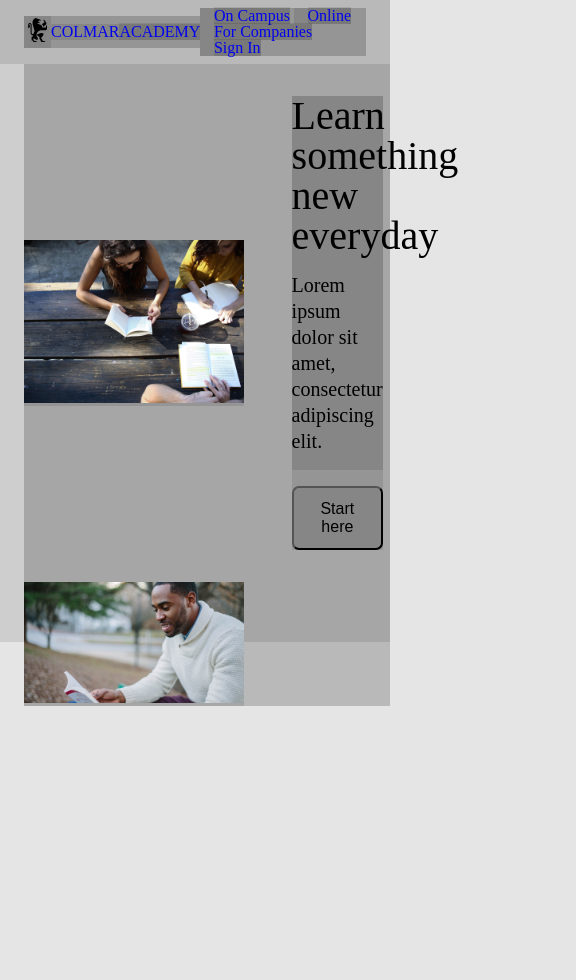
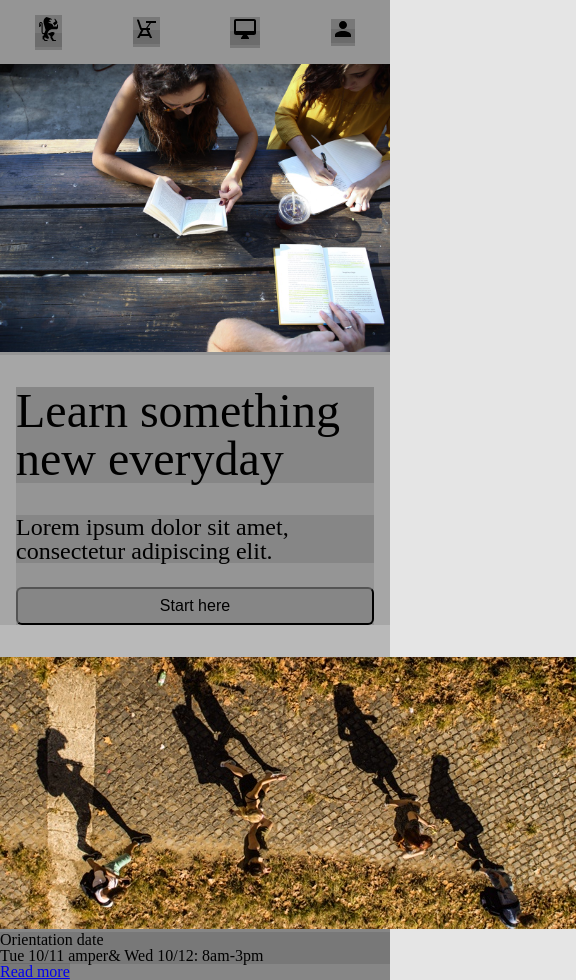
Before and after one commit to nabrus/colmar-academy, a plain HTML site: page index.html in a window 390 px wide. Shown: the whole page, 576 px wide, since content can reach past the window. Before the commit the page ends 844 px from the top, so only its background shows below. Drawn offline with Linux system fonts and the light colour scheme.

Commit message:
restart, mobile-first strategy

```diff
--- a/index.html
+++ b/index.html
@@ -2,6 +2,7 @@
 <html>
   <head>
     <meta charset="utf-8">
+    <meta name="viewport" content="width=device-width, initial-scale=1">
     <link rel="stylesheet" href="resources/css/reset.css" type="text/css">
     <link rel="stylesheet" href="resources/css/style.css" type="text/css">
     <title>Colmar Academy</title>
@@ -12,19 +13,12 @@
     <!--  HEADER-LOGO & SITE NAVIGATION -->
 
     <header>
-      <div class="logo"> <!-- School name/home link -->
-        <a class="links" href="./index.html">
-          <img src="resources/images/ic-logo.svg" alt="logo">
-          <h2>COLMAR<span>ACADEMY</span></h2>
-        </a>
-      </div>
-
-      <nav> <!-- Rest of site navigation -->
-        <ul>
-          <li><a class="links" href="#">On Campus</a></li>
-          <li><a class="links" href="#">Online</a></li>
-          <li><a class="links" href="#">For Companies</a></li>
-          <li><a class="links" href="#">Sign In</a></li>
+      <nav>
+        <ul class="mobile navigation">
+          <li><a href="#"><img src="resources/images/ic-logo.svg" alt="logo"></a></li>
+          <li><a href="#"><img src="resources/images/ic-on-campus.svg" alt="logo"></a></li>
+          <li><a href="#"><img src="resources/images/ic-online.svg" alt="logo"></a></li>
+          <li><a href="#"><img src="resources/images/ic-login.svg" alt="logo"></a></li>
         </ul>
       </nav>
     </header>
@@ -34,17 +28,22 @@
 
 
     <!--  MAIN CONTENT  -->
+
     <main>
 
 
       <!--  BANNER  -->
+
       <section class="banner">
-        <div class="section-media">
-          <img src="./resources/images/banner.jpg" alt="group of three studying">
+        <div class="banner-img">
+          <img src="resources/images/banner.jpg" alt="three students studying outside">
         </div>
+
         <div class="banner-info">
           <h1>Learn something new everyday</h1>
-          <p>Lorem ipsum dolor sit amet, consectetur adipiscing elit.</p>
+          <p>
+            Lorem ipsum dolor sit amet, consectetur adipiscing elit.
+          </p>
           <button type="button" name="button">Start here</button>
         </div>
       </section>
@@ -53,13 +52,21 @@
 
 
 
-      <!--  QUOTE AND CAMPUS INFO  -->
+      <!--  CAMPUS INFO  -->
 
-      <section>
-        <div class="section-media">
-          <img src="./resources/images/information-main.jpg" alt="man reading outside">
+      <section class="campus-info">
+        <div class="campus-info__box">
+          <div class="orientation-img">
+            <img src="resources/images/information-orientation-mobile.jpg" alt="birdseye of students walking">
+          </div>
+          <div class="campus-info__details">
+            <h2>Orientation date</h2>
+            <p>Tue 10/11 amper& Wed 10/12: 8am-3pm</p>
+            <a href="#">Read more</a>
+          </div>
         </div>
       </section>
+
     </main>
   </body>
 </html>
--- /dev/null
+++ b/resources/css/style-original.css
@@ -0,0 +1,96 @@
+/* Testing this for starting project */
+* {
+background:rgba(0,0,0,.1);
+}
+
+/*  UNIVERSAL STYLES  */
+
+html {
+  box-sizing: border-box;
+}
+
+*, *:before, *:after {
+  box-sizing: inherit;
+}
+
+.links {
+  text-decoration: none;
+}
+
+main {
+  /* margin-left: 1.5rem; */
+  position: relative;
+  top: 64px;
+}
+
+h1 {
+  font-size: 2.5rem;
+}
+
+/*  HEADER  */
+
+header {
+  display: flex;
+  justify-content: space-between;
+  align-items: center;
+  position: fixed;
+  z-index: 1;
+  width: 100%;
+  height: 4rem; /* 64px */
+  padding: 0 1.5rem;
+}
+
+.logo a {
+  display: flex;
+  align-items: center;
+}
+
+.logo img {
+  /* width: 2rem; */
+  /* height: 2.5rem;enlarges logo */
+}
+
+nav ul li {
+  display: inline-block;
+  list-style-type: none;
+  padding-left: .85rem;
+}
+
+
+
+
+
+/*  BANNER  */
+
+.banner {
+  display: flex;
+  align-items: center;
+}
+
+.section-media {
+  max-width: 60%;
+  padding: 2rem 1.5rem; /* instead of margin left */
+}
+
+.section-media img {
+  max-width: 100%;
+}
+
+.banner-info {
+  max-width: 23%;
+  margin-left: 1.5rem;
+}
+
+.banner-info p {
+  font-size: 1.25rem;
+  line-height: 1.3;
+  padding: 1rem 0;
+}
+
+.banner-info button {
+  width: 100%;
+  margin-top: 1rem;
+  padding: .5rem;
+  font-size: 1rem;
+  border-radius: 7px;
+}
--- a/resources/css/style.css
+++ b/resources/css/style.css
@@ -3,7 +3,13 @@
 background:rgba(0,0,0,.1);
 }
 
-/*  UNIVERSAL STYLES  */
+
+
+
+
+/*---------------------------
+  #UNIVERSAL-STYLES
+---------------------------*/
 
 html {
   box-sizing: border-box;
@@ -13,84 +19,62 @@ html {
   box-sizing: inherit;
 }
 
-.links {
-  text-decoration: none;
-}
-
-main {
-  margin-left: 1.5rem;
-  position: relative;
-  top: 64px;
-}
-
 h1 {
-  font-size: 2.5rem;
-}
-
-/*  HEADER  */
-
-header {
-  display: flex;
-  justify-content: space-between;
-  align-items: center;
-  position: fixed;
-  z-index: 1;
-  width: 100%;
-  height: 4rem; /* 64px */
-  padding: 0 1.5rem;
-}
-
-.logo a {
-  display: flex;
-  align-items: center;
-}
-
-.logo img {
-  /* width: 2rem; */
-  /* height: 2.5rem;enlarges logo */
-}
-
-nav ul li {
-  display: inline-block;
-  list-style-type: none;
-  padding-left: .85rem;
+  font-size: 3rem;
 }
 
 
 
 
 
-/*  BANNER  */
+/*---------------------------
+  #HEADER
+---------------------------*/
 
-.banner {
+nav {
+  height: 4rem;
   display: flex;
-  align-items: center;
-  padding: 2rem 0;
 }
 
-.section-media {
-  max-width: 60%;
+.mobile {
+  display: flex;
+  justify-content: space-around;
+  width: 100%;
 }
 
-.section-media img {
+.navigation {
+  align-items: center;
+}
+
+.mobile ul li {
+  display: inline-block;
+}
+
+
+
+
+
+/*---------------------------
+  #BANNER
+---------------------------*/
+
+.banner-img img {
   max-width: 100%;
 }
 
 .banner-info {
-  max-width: 25%;
-  margin-left: 3rem;
+  margin: 2rem 1rem;
 }
 
 .banner-info p {
-  font-size: 1.25rem;
-  line-height: 1.3;
-  padding: 1rem 0;
+  margin-top: 2rem;
+  font-size: 1.5rem;
 }
 
 .banner-info button {
+  font-size: 1rem;
+  margin-top: 1.5rem;
   width: 100%;
-  margin-top: 1rem;
-  padding: .75rem;
-  font-size: 1rem;
-  border-radius: 7px;
+  padding: .5rem 0;
+  border-radius: 6px;
 }
```
Also changed, not shown: index-original.html (added, +71 -0 lines).
